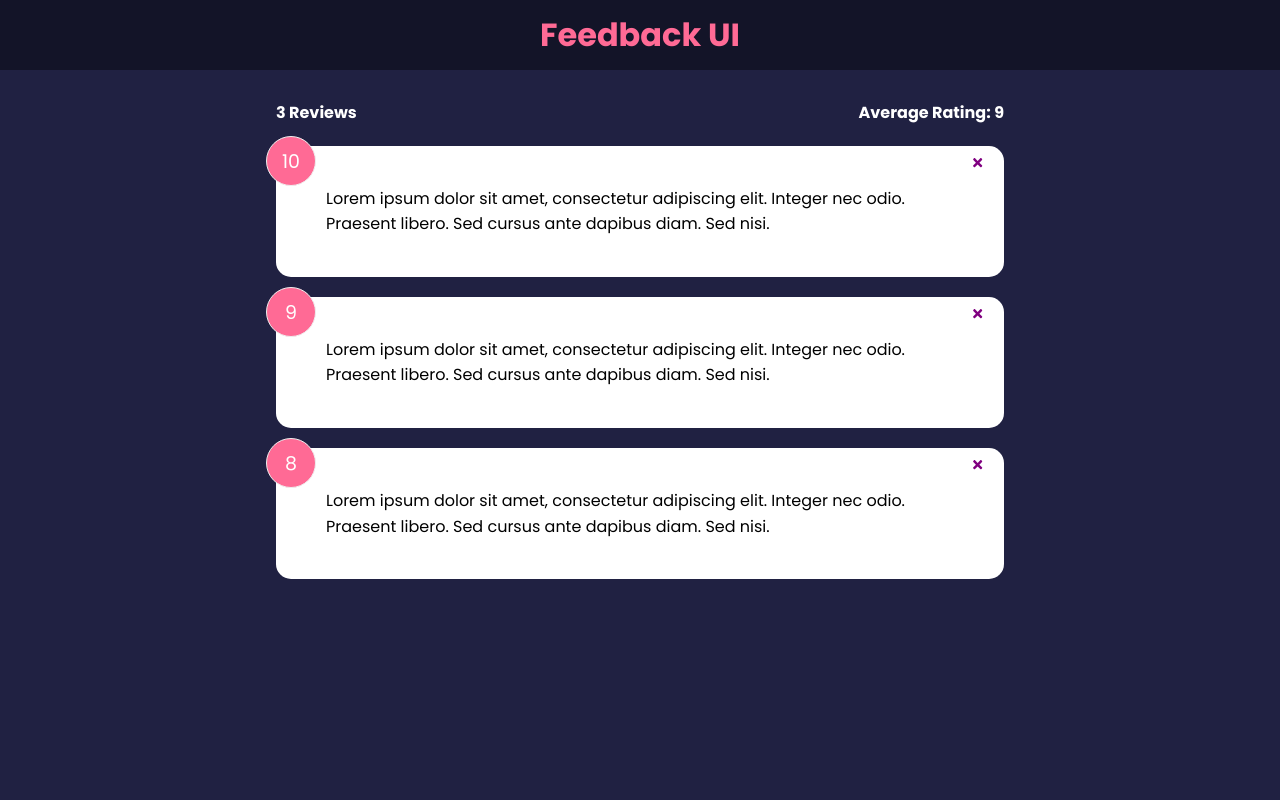
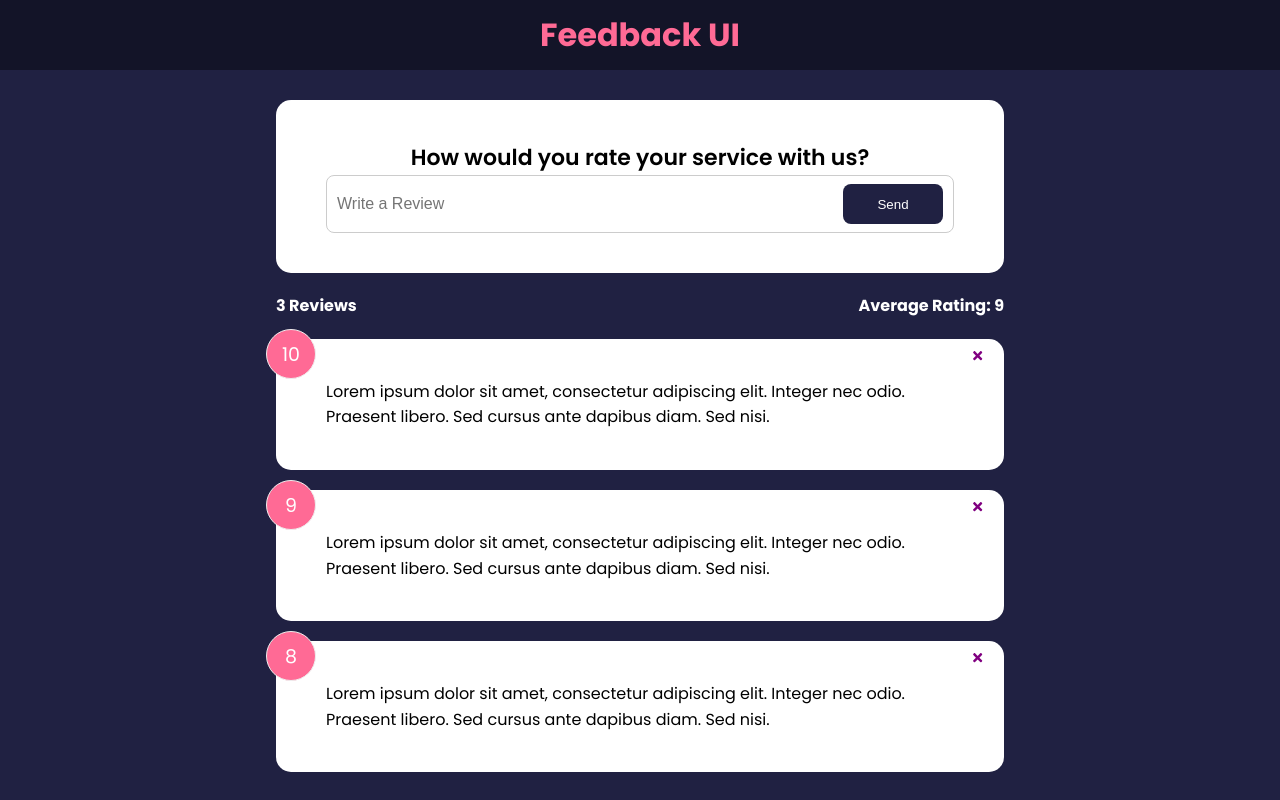
Before and after one commit to ImKetan1610/feedback1, a React (Create React App) app in the folder feedback_app/: page / in a window 1280 px wide. Built offline with nearby package versions, Linux system fonts and the light colour scheme.

Commit message:
Custon button

```diff
--- a/feedback_app/src/App.js
+++ b/feedback_app/src/App.js
@@ -5,6 +5,7 @@
 import feedbackData from "./data/feedbackData"
 import FeedbackList from "./components/FeedbackList"
 import FeedbackStats from "./components/FeedbackStats"
+import FeedbackForm from "./components/FeedbackForm"
 
 function App() {
   const [feedback, setFeedback] = useState(feedbackData)
@@ -22,6 +23,7 @@
       <Header />
       {/* <FeedbackItem /> */}
       <div className='container'>
+        <FeedbackForm />
         <FeedbackStats feedback = {feedback} />
         <FeedbackList feedback={feedback}  handleDelete={deleteFeedback} />
       </div>
--- /dev/null
+++ b/feedback_app/src/components/FeedbackForm.jsx
@@ -0,0 +1,28 @@
+
+import { useState } from "react";
+import Card from "./Shared/Card";
+import Button from "./Shared/Button";
+
+
+function FeedbackForm () {
+    const [text,setText]= useState('');
+    const handleTextChange = (e) => {
+        setText(e.target.value)
+    }
+
+    return (
+        <Card>
+            <form>
+                <h2>How would you rate your service with us?</h2>
+                {/* @todo - rating select component */}
+                <div className="input-group">
+                    <input onChange = {handleTextChange} type="text" placeholder='Write a Review' value={text} />
+                    <Button type="submit">Send</Button>
+                    {/* no need to pass version, isDisableed it takes the default values */}
+                </div>
+            </form>
+        </Card>
+    )
+}
+
+export default FeedbackForm;
--- /dev/null
+++ b/feedback_app/src/components/Shared/Button.jsx
@@ -0,0 +1,26 @@
+import PropTypes from 'prop-types'
+
+function Button ({type, children, isDisabled, version}) {
+
+    return (
+        <button type="type" disabled={isDisabled} className = {`btn btn-${version}`}>
+            {children}
+        </button>
+    )
+}
+
+Button.defaultProps = {
+    version: 'primary',
+    type: 'button',
+    isDisabled: false,
+}
+
+Button.propTypes = {
+    children: PropTypes.node.isRequired,
+    version: PropTypes.string,
+    isDisabled: PropTypes.bool,
+    type: PropTypes.string,
+}
+
+
+export default Button;
```
